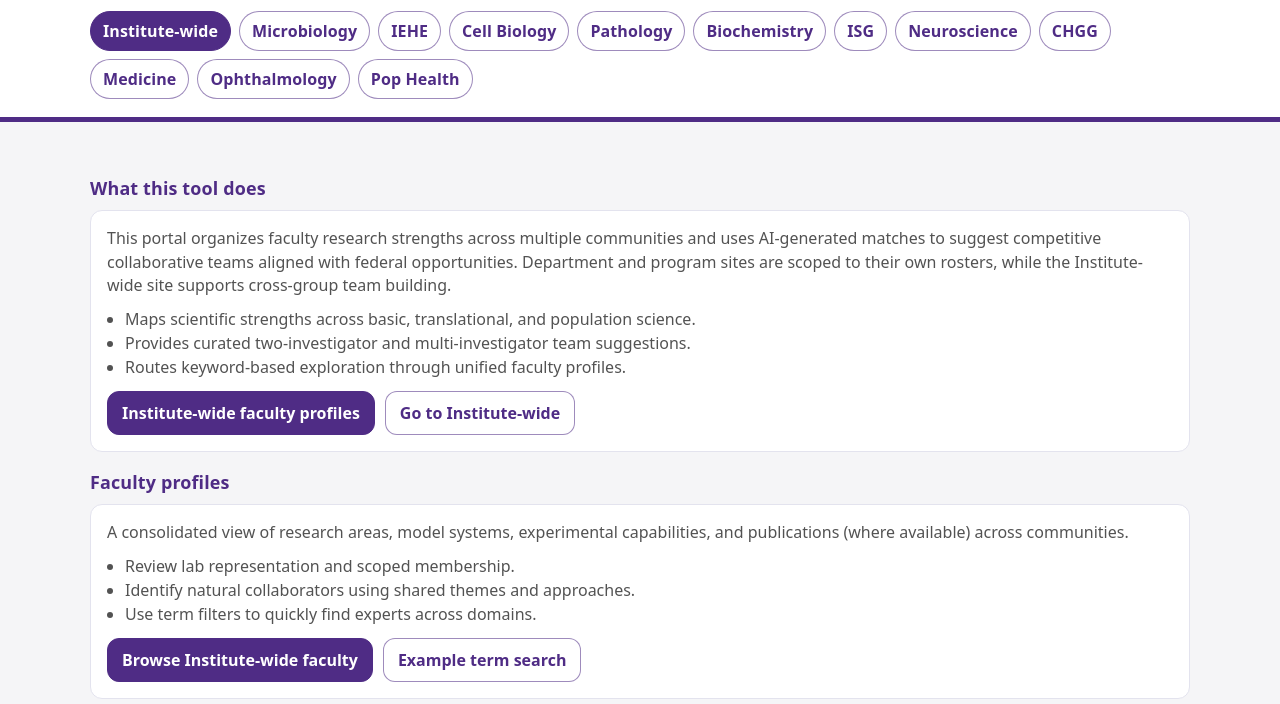
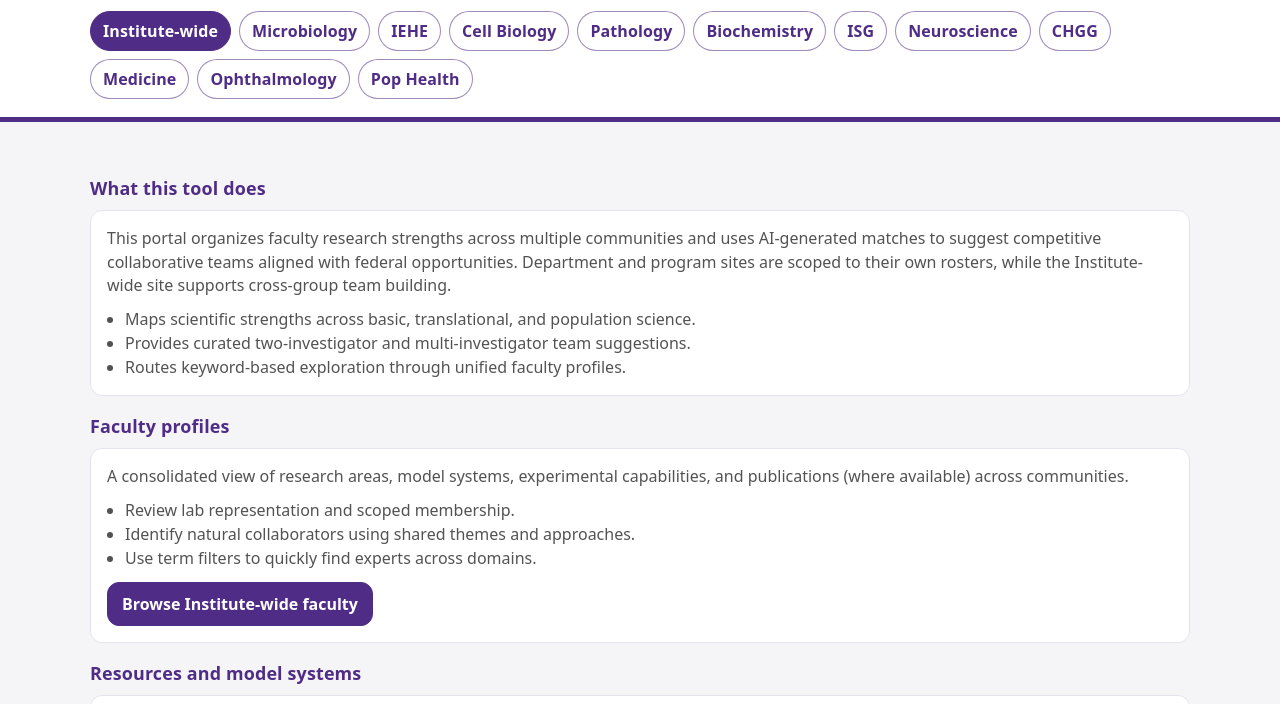
Before and after one commit to Ben-tenOever/grant-teams-hub, a plain HTML site: page index.html in a window 1280 px wide. Shown: the part 78-782 px from the top of the page. Drawn offline with Linux system fonts and the light colour scheme.

Commit message:
Tighten hub CTAs: remove extra Institute-wide links and example term search

```diff
--- a/index.html
+++ b/index.html
@@ -197,10 +197,6 @@
           <li>Provides curated two-investigator and multi-investigator team suggestions.</li>
           <li>Routes keyword-based exploration through unified faculty profiles.</li>
         </ul>
-        <div class="cta-row">
-          <a class="cta" href="https://ben-tenoever.github.io/Institute-wide/faculty.html">Institute-wide faculty profiles</a>
-          <a class="cta secondary" href="https://ben-tenoever.github.io/Institute-wide/">Go to Institute-wide</a>
-        </div>
       </div>
 
       <h2>Faculty profiles</h2>
@@ -215,7 +211,6 @@
         </ul>
         <div class="cta-row">
           <a class="cta" href="https://ben-tenoever.github.io/Institute-wide/faculty.html">Browse Institute-wide faculty</a>
-          <a class="cta secondary" href="https://ben-tenoever.github.io/Institute-wide/faculty_term.html?term=organoids">Example term search</a>
         </div>
       </div>
 
```
